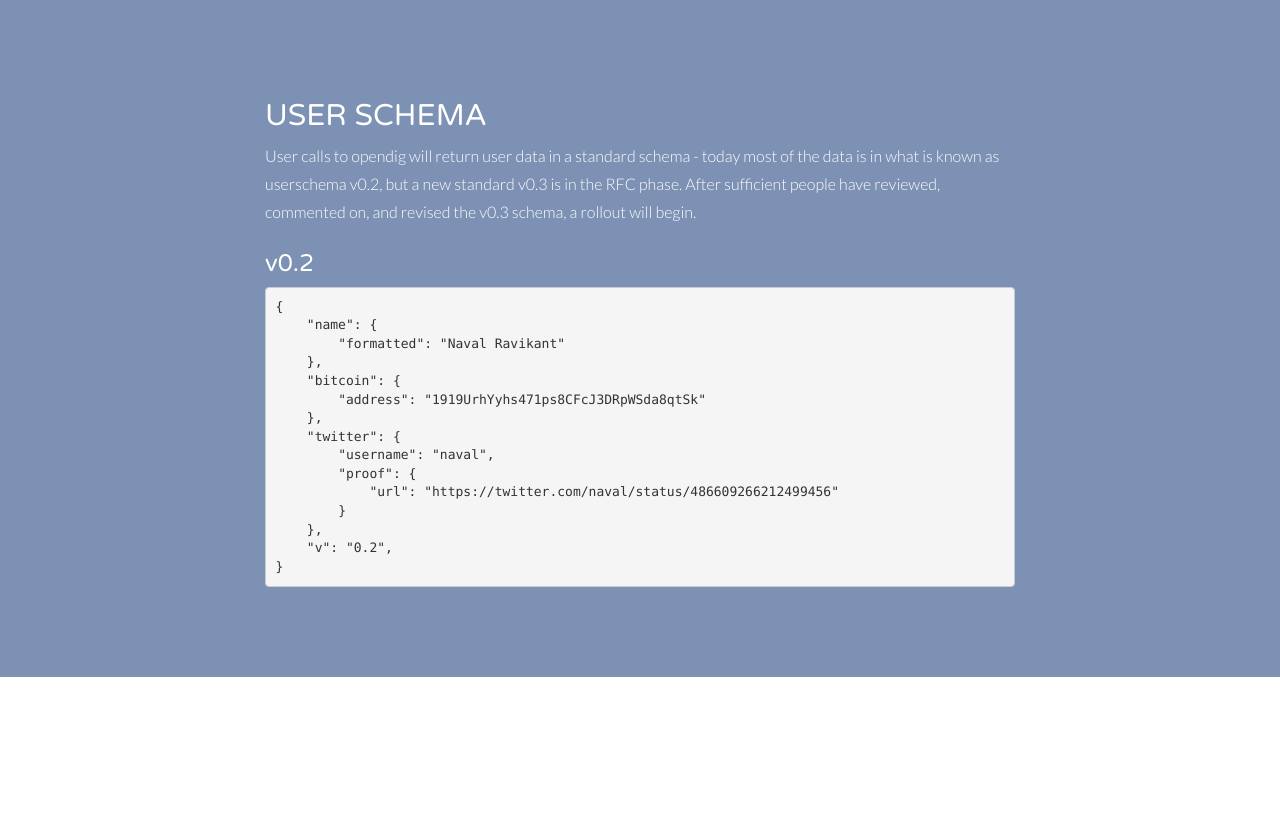
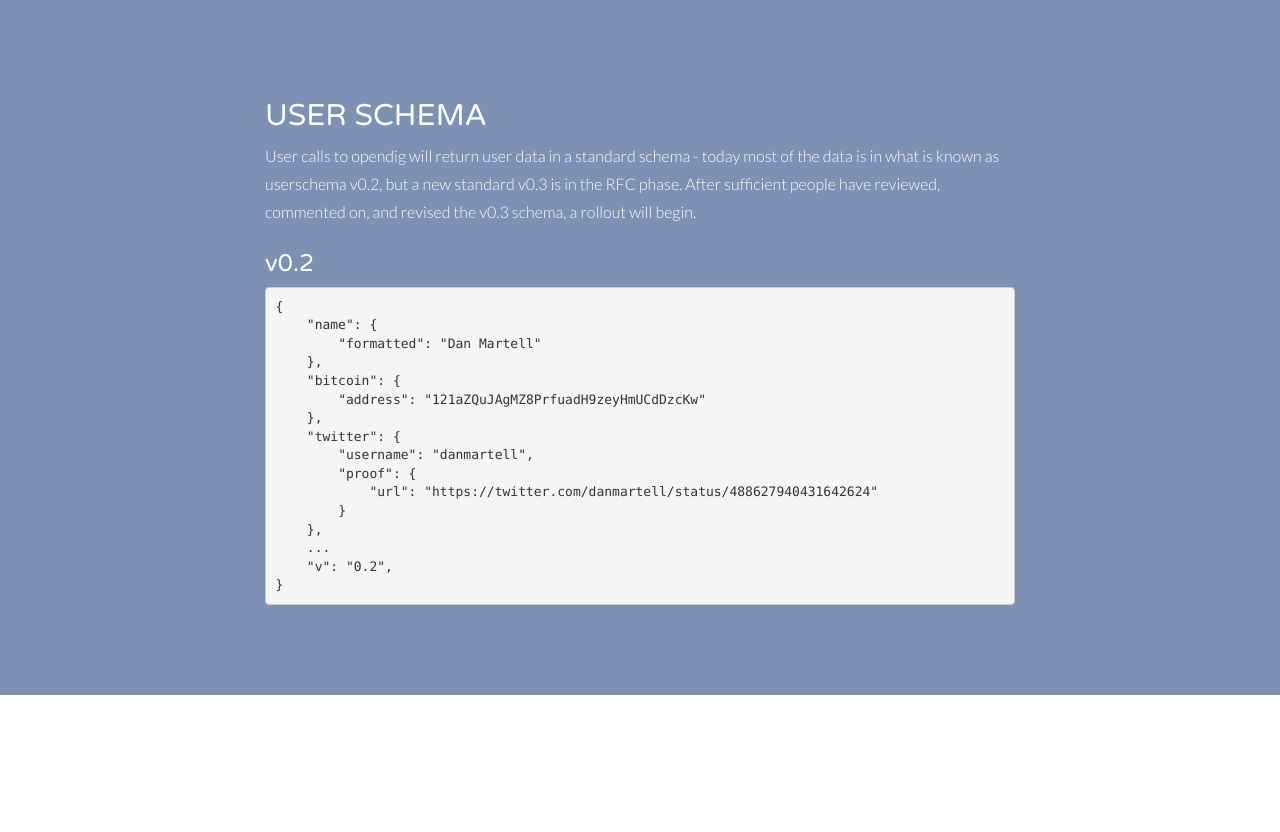
Before and after one commit to sebasmagri/opennamesystem.org, a Flask app: page / in a window 1280 px wide. Shown: the part 2324-3156 px from the top of the page. Run offline with Flask 2, Linux system fonts and the light colour scheme; some libraries are stand-ins or nearby versions.

Commit message:
update site

```diff
--- a/templates/index.html
+++ b/templates/index.html
@@ -178,17 +178,18 @@ angel.co. 21599 IN NS ns-634.awsdns-15.net.
 
           <pre><code class="language-css">{
     "name": {
-        "formatted": "Naval Ravikant"
+        "formatted": "Dan Martell"
     },
     "bitcoin": {
-        "address": "1919UrhYyhs471ps8CFcJ3DRpWSda8qtSk"
+        "address": "121aZQuJAgMZ8PrfuadH9zeyHmUCdDzcKw"
     },
     "twitter": {
-        "username": "naval",
+        "username": "danmartell",
         "proof": {
-            "url": "https://twitter.com/naval/status/486609266212499456"
+            "url": "https://twitter.com/danmartell/status/488627940431642624"
         }
     },
+    ...
     "v": "0.2",
 }</code></pre>
 
```
